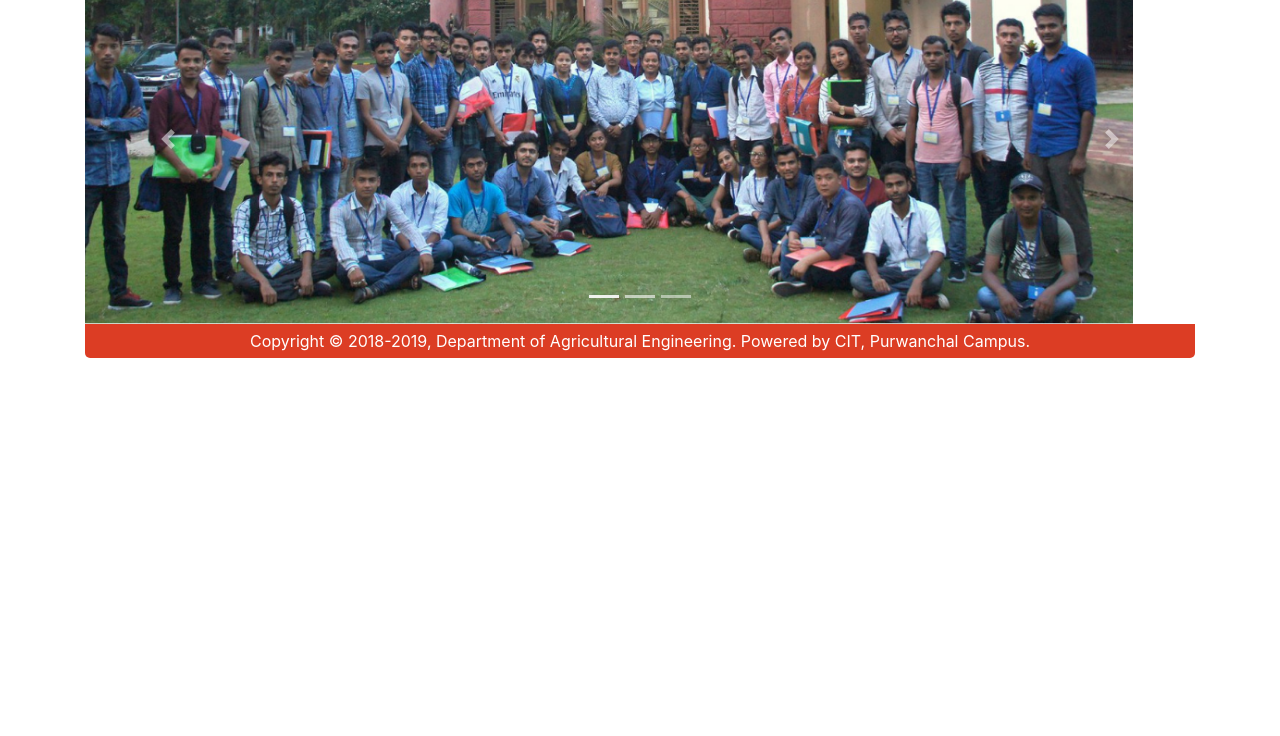
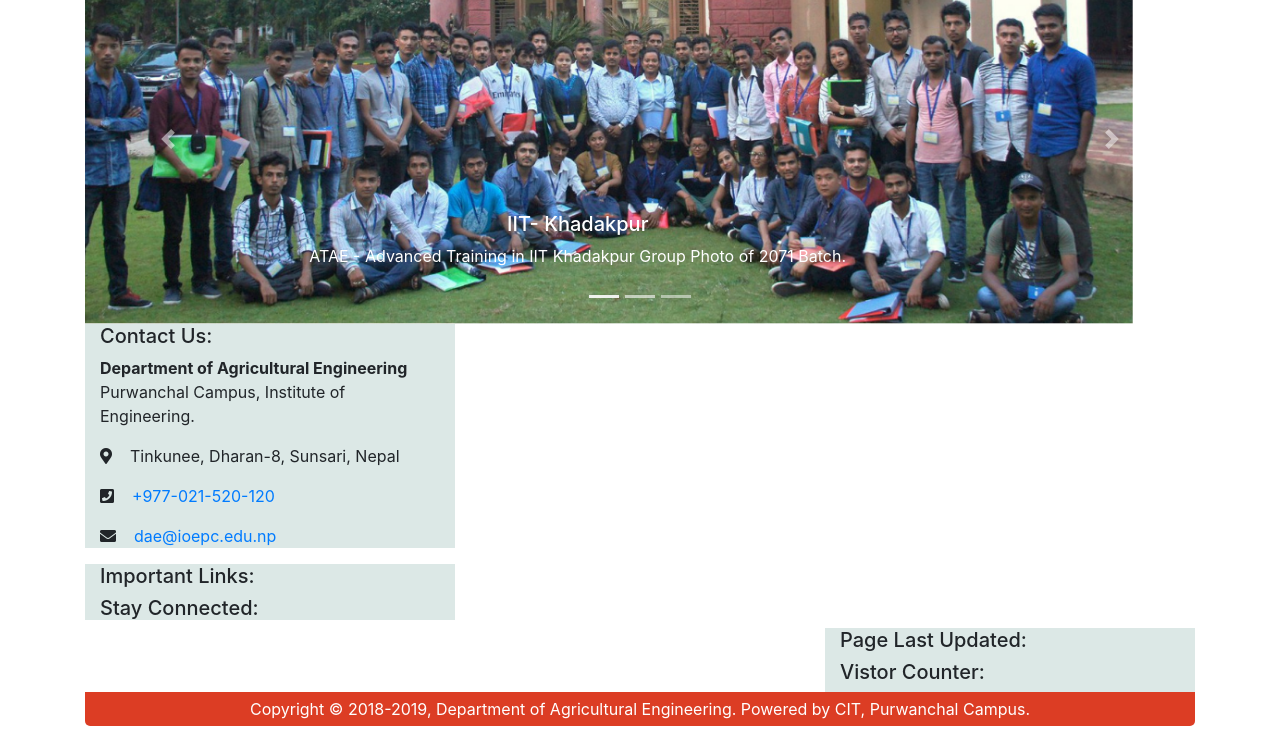
Before and after one commit to aatiz/DAE-Website, a plain HTML site: page index.html in a window 1280 px wide. Shown: the part 263-999 px from the top of the page. Before the commit the page ends 800 px from the top, so only its background shows below. Drawn offline with nearby package versions, Linux system fonts and the light colour scheme.

Commit message:
footer-new

```diff
--- a/css/style.css
+++ b/css/style.css
@@ -28,8 +28,9 @@ body{
 /* Nav Bar*/
 
 .footer-up{
+	background-color: #dce8e6;
+}
 
-}
 .footer{
 	background-color: #dc3d24;
 	color: #ffffff;
--- a/index.html
+++ b/index.html
@@ -101,6 +101,10 @@
 				<div class="carousel-inner">
 				  <div class="carousel-item active">
 					<img class="d-block w-100" src="img/coursel/1.png" alt="First slide">
+					<div class="carousel-caption d-none d-md-block">
+						<h5>IIT- Khadakpur</h5>
+						<p>ATAE - Advanced Training in IIT Khadakpur Group Photo of 2071 Batch.</p>
+					  </div>
 				  </div>
 				  <div class="carousel-item">
 					<img class="d-block w-100" src=".../800x400?auto=yes&bg=666&fg=444&text=Second slide" alt="Second slide">
@@ -127,8 +131,30 @@
 
 
 
-<section class="footer-up">
 
+	<div class="container">
+		<div class="row">
+			<div class="col-lg-12">
+				<div class="col-lg-4 footer-up">
+					<h5>Contact Us:</h5>
+					<b>Department of Agricultural Engineering</b>
+					<p>Purwanchal Campus, Institute of Engineering.</p>
+					<p><i class="fas fa-map-marker-alt"></i>&nbsp &nbsp Tinkunee, Dharan-8, Sunsari, Nepal</p>
+					<p><i class="fas fa-phone-square"></i>&nbsp &nbsp <a href="tel:+977021520120">+977-021-520-120</a></p>
+					<p><i class="fas fa-envelope"></i>&nbsp &nbsp <a href="mailto:dae@ioepc.edu.np">dae@ioepc.edu.np</a></p>
+				</div>
+				<div class="col-lg-4 footer-up float-none">
+					<h5>Important Links:</h5>
+					<h5>Stay Connected:</h5>
+				</div>
+				<div class="col-lg-4 footer-up float-right">
+					<h5>Page Last Updated:</h5>
+					<h5>Vistor Counter:</h5>
+
+				</div>
+			</div>
+		</div>
+	</div>
 </section>
 <div class="container">
 	<div class="row">
```
